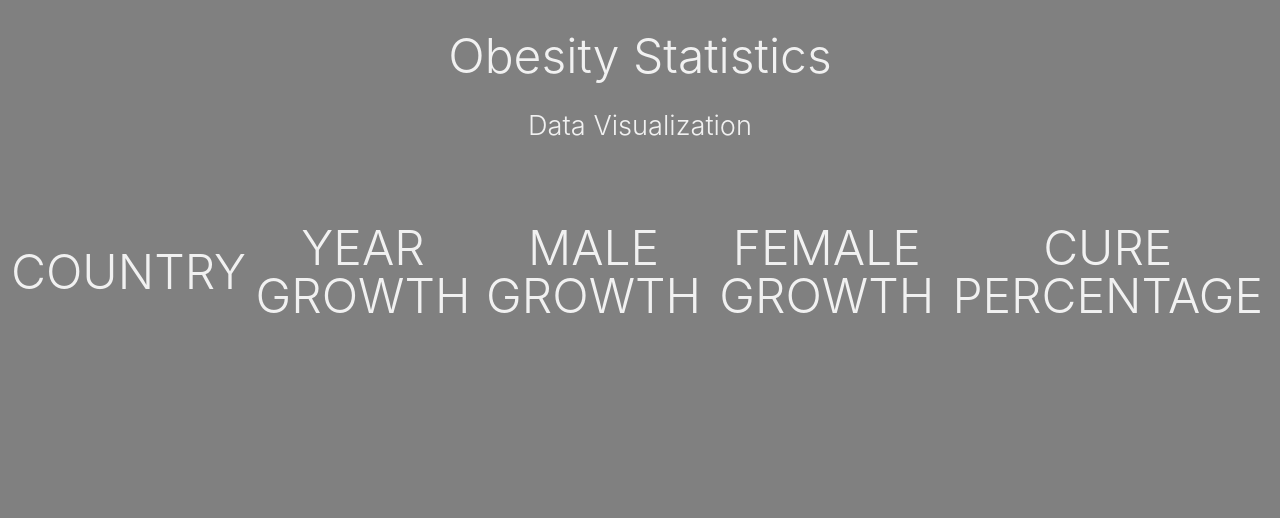
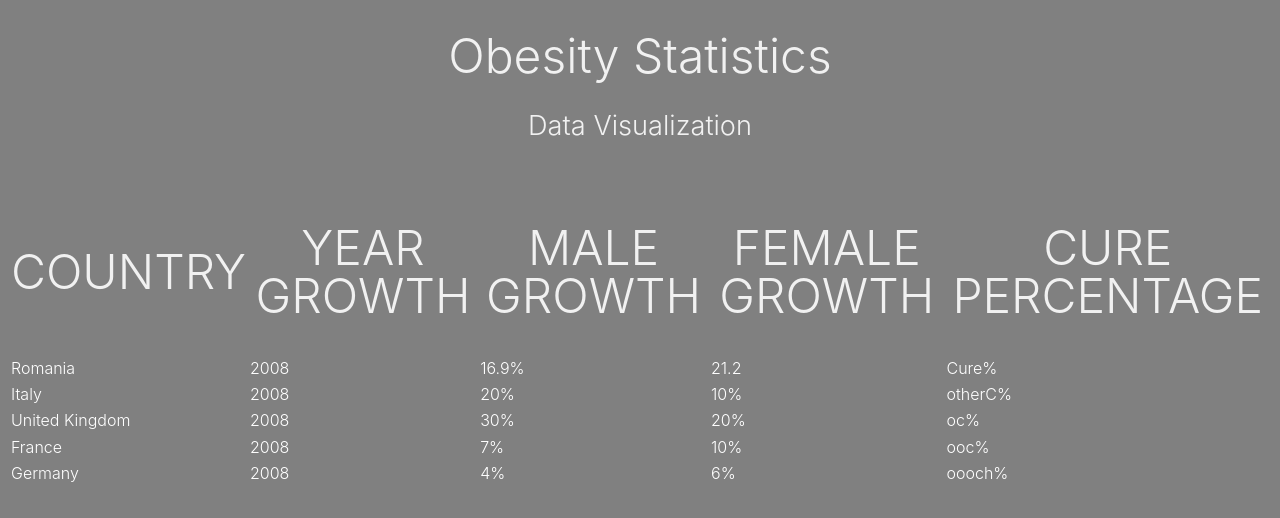
Before and after one commit to Theo3699/Obis, a plain HTML site: page Obis Remastered/Mihaila Emilian/html/tabel.html in a window 1280 px wide. Drawn offline with Linux system fonts and the light colour scheme.

Commit message:
Tabelul
Adaugarea totala a datelor din tabel

```diff
--- a/Obis Remastered/Mihaila Emilian/html/tabel.html
+++ b/Obis Remastered/Mihaila Emilian/html/tabel.html
@@ -34,7 +34,43 @@
                 </tr>
             </thead>
             <tbody>
-
+            	<tbody>
+            		<tr>
+            			<td>Romania</td>
+            			<td>2008</td>
+            			<td>16.9%</td>
+            			<td>21.2</td>
+                    	<td>Cure%</td>
+            		</tr>
+            		<tr>
+                    <td>Italy</td>
+                    <td>2008</td>
+                    <td>20%</td>
+                    <td>10%</td>
+                    <td>otherC%</td>
+                </tr>
+                <tr>
+                    <td>United Kingdom</td>
+                    <td>2008</td>
+                    <td>30%</td>
+                    <td>20%</td>
+                    <td>oc%</td>
+                </tr>
+                <tr>
+                    <td>France</td>
+                    <td>2008</td>
+                    <td>7%</td>
+                    <td>10%</td>
+                    <td>ooc%</td>
+                </tr>
+                <tr>
+                    <td>Germany</td>
+                    <td>2008</td>
+                    <td>4%</td>
+                    <td>6%</td>
+                    <td>oooch%</td>
+                </tr>
+            	</tbody>
             </tbody>
         </table>
     </div>
```
